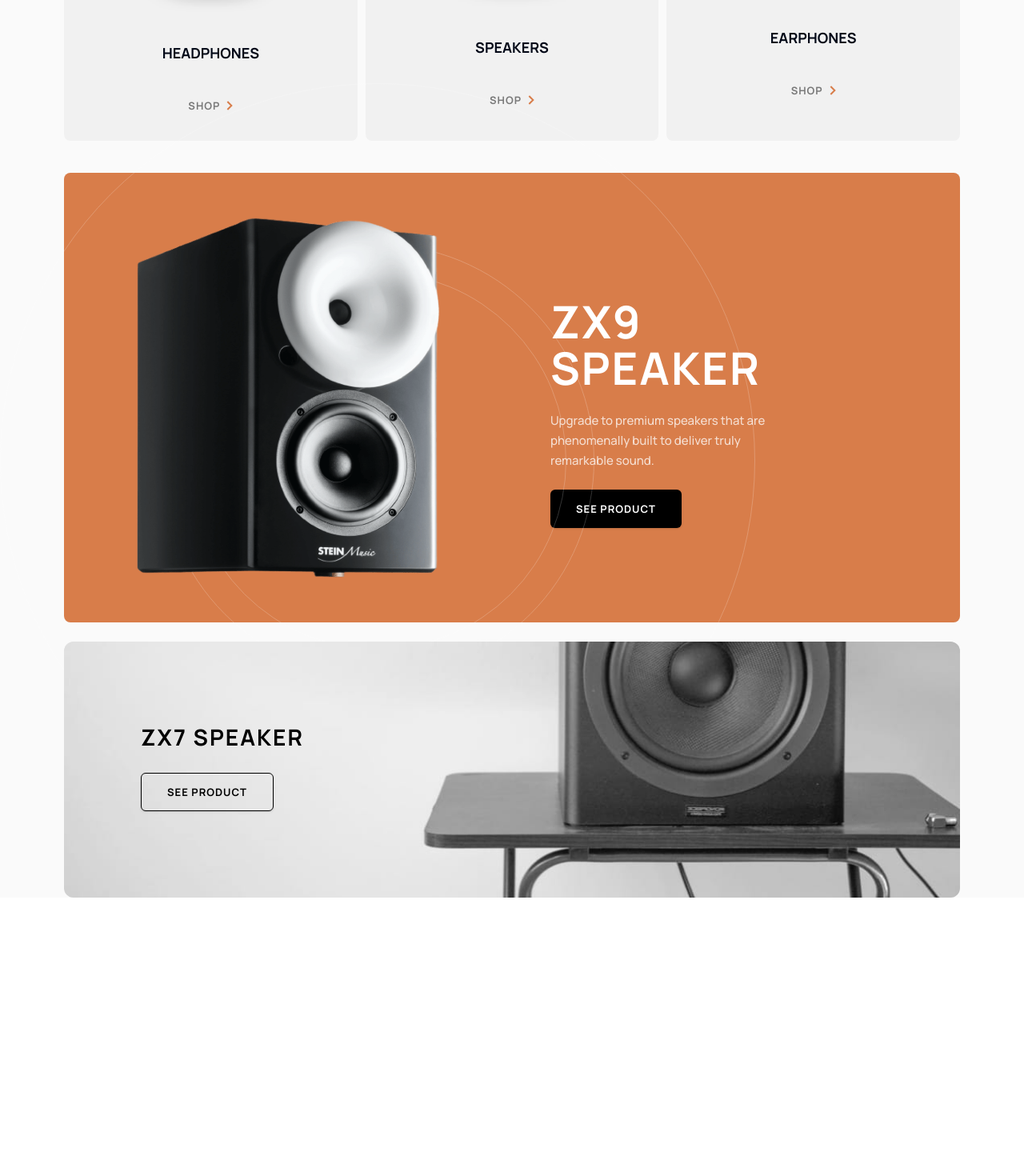
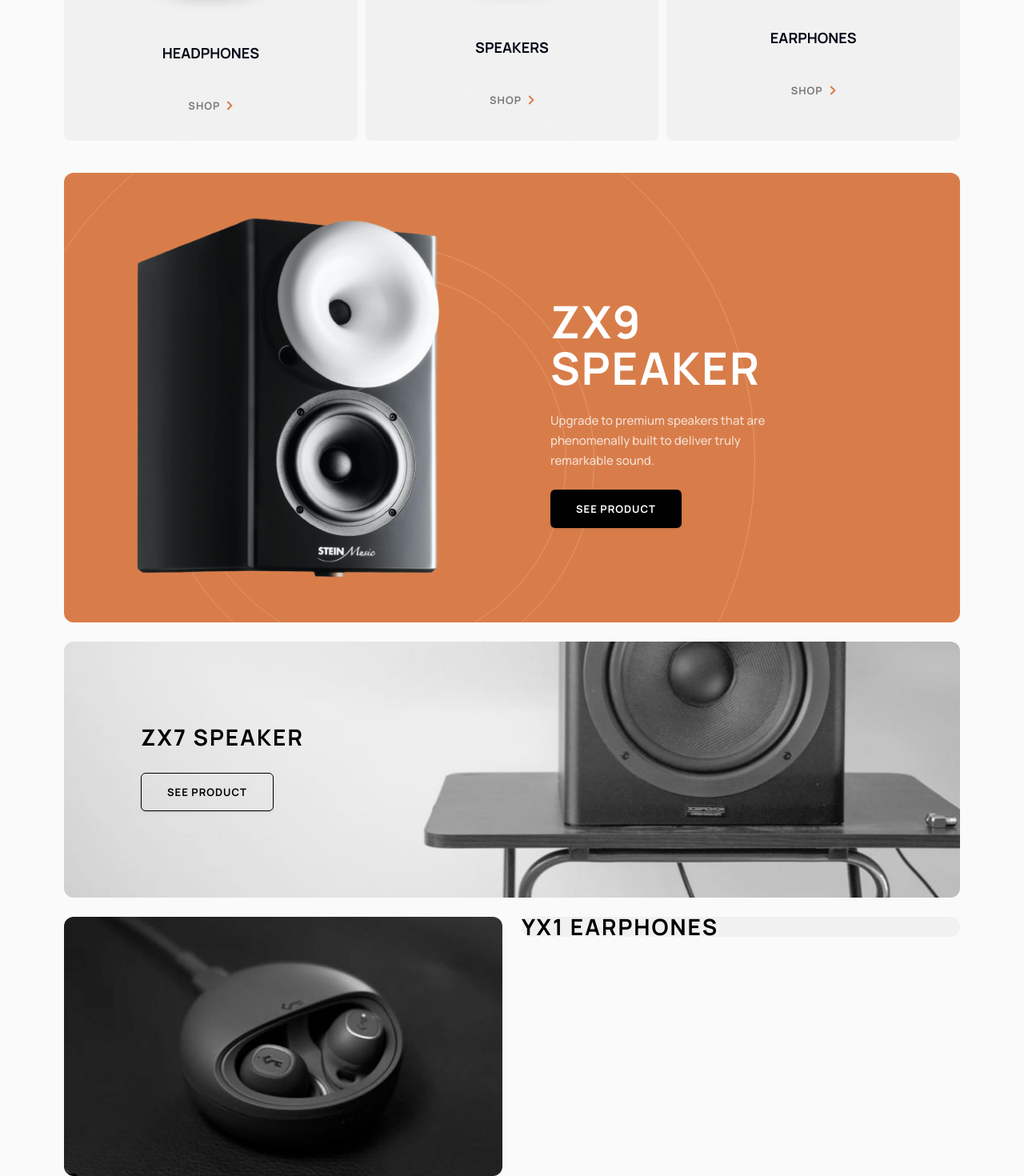
Before and after one commit to d-zucho/audiophile, a Next.js app: page / in a window 1280 px wide. Shown: the part 1068-2538 px from the top of the page at 80% size. Before the commit the page ends 2214 px from the top, so only its background shows below. Built offline with nearby package versions, Linux system fonts and the light colour scheme.

Commit message:
refactor ads into a wrapper component

```diff
--- a/src/app/page.tsx
+++ b/src/app/page.tsx
@@ -1,6 +1,7 @@
 import Categories from '@/components/Categories'
 import Hero from '@/components/Hero'
-import HomeAd1 from '@/components/HomeAds/HomeAd1'
+import AdsSection from '@/components/HomeAds/AdsSection'
+import ZX9 from '@/components/HomeAds/ZX9'
 import ZX7Speakers from '@/components/ZX7Speakers'
 
 export default function Home() {
@@ -8,8 +9,8 @@ export default function Home() {
     <div className='w-full bg-my-snow'>
       <Hero />
       <Categories />
-      <HomeAd1 />
-      <ZX7Speakers />
+
+      <AdsSection />
     </div>
   )
 }
--- /dev/null
+++ b/src/components/HomeAds/AdsSection.tsx
@@ -0,0 +1,16 @@
+import React from 'react'
+import ZX9 from './ZX9'
+import ZX7Speakers from '../ZX7Speakers'
+import YX1 from './YX1'
+
+const AdsSection = () => {
+  return (
+    <section>
+      <ZX9 />
+      <ZX7Speakers />
+      <YX1 />
+    </section>
+  )
+}
+
+export default AdsSection
--- /dev/null
+++ b/src/components/HomeAds/YX1.tsx
@@ -0,0 +1,37 @@
+import React from 'react'
+import MaxWidthWrapper from '../MaxWidthWrapper'
+
+const YX1 = () => {
+  return (
+    <div className='w-full relative'>
+      <MaxWidthWrapper>
+        <div className='flex flex-col md:flex-row gap-6 overflow-hidden'>
+          <div className='overflow-hidden rounded-xl lg:w-1/2'>
+            <picture className='w-full object-cover'>
+              <source
+                media='(min-width: 1024px)'
+                srcSet='/desktop/desktop-image-earphones-yx1.jpg'
+              />
+              <source
+                media='(min-width: 768px)'
+                srcSet='/tablet/image-earphones-yx1.jpg'
+              />
+              <img
+                src='/mobile/image-earphones-yx1.jpg'
+                alt='Earphones YX1'
+                className='w-full object-cover '
+              />
+            </picture>
+          </div>
+          <div className='w-1/2 bg-my-gray rounded-xl h-full'>
+            <div>
+              <h4 className='h4 uppercase'>YX1 Earphones</h4>
+            </div>
+          </div>
+        </div>
+      </MaxWidthWrapper>
+    </div>
+  )
+}
+
+export default YX1
--- a/src/components/HomeAds/HomeAd1.tsx
+++ b/src/components/HomeAds/ZX9.tsx
@@ -5,7 +5,7 @@ import { buttonVariants } from '../ui/button'
 import Link from 'next/link'
 import { cn } from '@/lib/utils'
 
-const HomeAd1 = () => {
+const ZX9 = () => {
   return (
     <div className='relative z-0 w-full min-w-fit'>
       <Image
@@ -14,7 +14,7 @@ const HomeAd1 = () => {
         className='absolute z-10 inset-0 -top-[7rem]'
       />
       <MaxWidthWrapper className=''>
-        <div className='bg-my-primary rounded-lg py-14 overflow-hidden flex flex-col lg:flex-row items-center gap-6'>
+        <div className='bg-my-primary rounded-xl py-14 overflow-hidden flex flex-col lg:flex-row items-center gap-6'>
           <div className='w-full lg:w-1/2 overflow-clip'>
             <picture className=' overflow-hidden'>
               <source
@@ -33,7 +33,7 @@ const HomeAd1 = () => {
             </picture>
           </div>
           {/* TEXT COPY */}
-          <div className='px-6 flex flex-col gap-6 items-center mt-10 lg:items-start w-full lg:max-w-[350px] lg:w-1/2'>
+          <div className='px-6 flex flex-col gap-6 items-center mt-10 lg:items-start w-full lg:max-w-[350px] lg:w-1/2 z-50'>
             <p className='h1 text-white text-center lg:text-left'>
               ZX9 <span className='block'>SPEAKER</span>
             </p>
@@ -57,4 +57,4 @@ const HomeAd1 = () => {
   )
 }
 
-export default HomeAd1
+export default ZX9
--- a/src/components/ZX7Speakers.tsx
+++ b/src/components/ZX7Speakers.tsx
@@ -1,6 +1,6 @@
 import Link from 'next/link'
 import MaxWidthWrapper from './MaxWidthWrapper'
-import { Button, buttonVariants } from './ui/button'
+import { buttonVariants } from './ui/button'
 import { cn } from '@/lib/utils'
 
 const ZX7Speakers = () => {
```
Also changed, not shown: public/mobile/image-earphones-yx1.jpg (renamed from src/assets/home/mobile/image-earphones-yx1.jpg).
